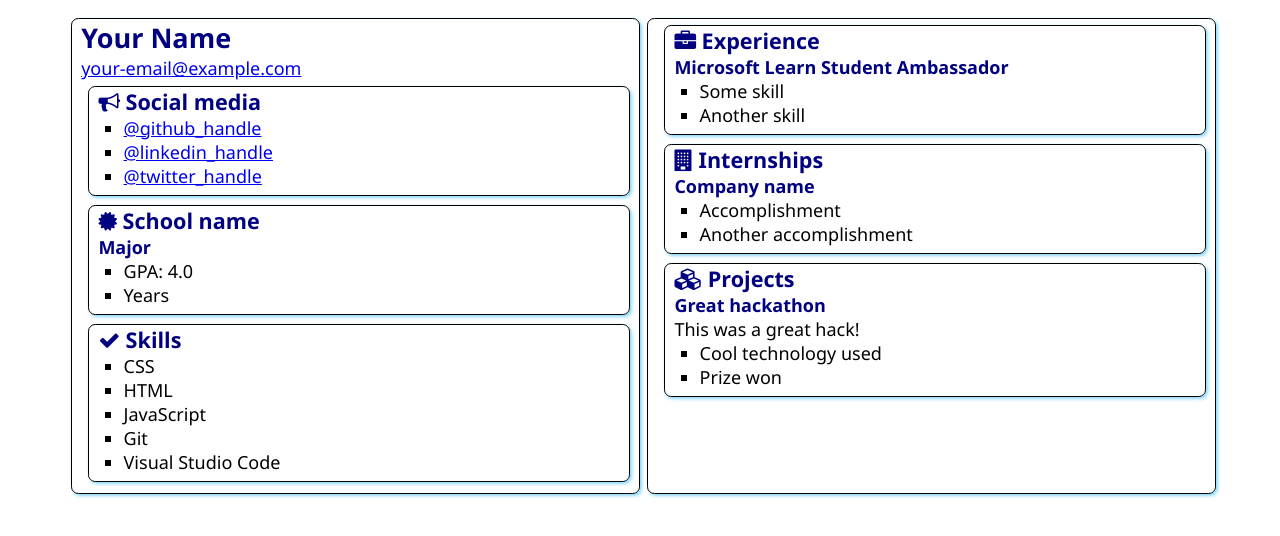
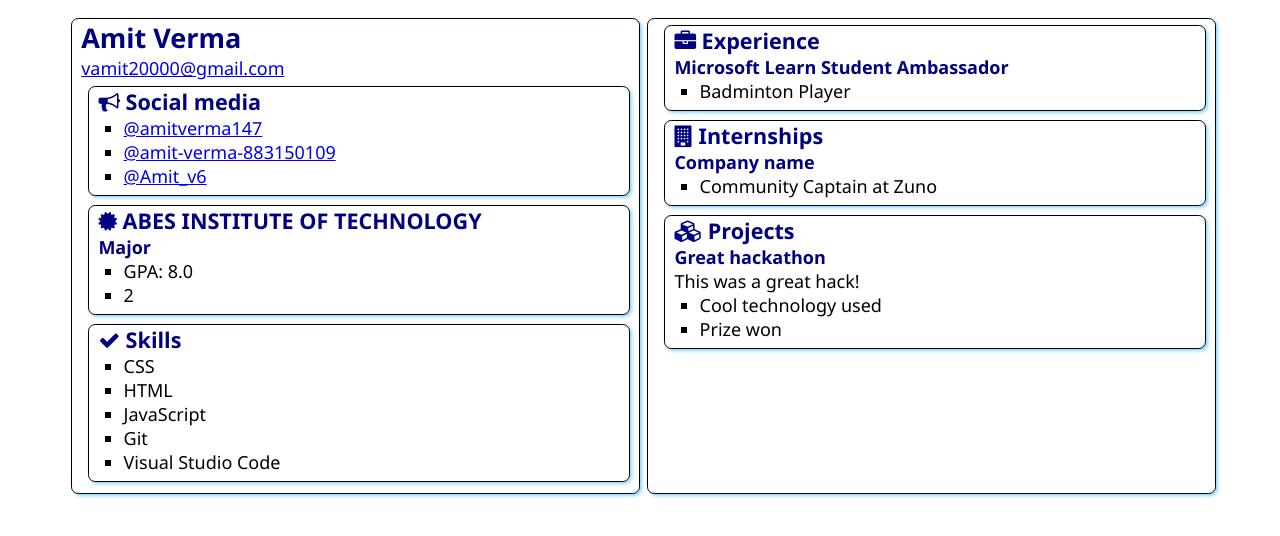
Before and after one commit to amitverma147/SATechnicalOnboarding, a plain HTML site: page src/index.html in a window 1280 px wide. Drawn offline with Linux system fonts and the light colour scheme.

Commit message:
Update index.html

```diff
--- a/src/index.html
+++ b/src/index.html
@@ -12,8 +12,8 @@
 <body>
     <main>
         <article class="box">
-            <h1>Your Name</h1>
-            <div><a href="mailto:your.email@example.com">your-email@example.com</a></div>
+            <h1>Amit Verma</h1>
+            <div><a href="mailto:your.email@example.com">vamit20000@gmail.com</a></div>
 
             <section class="box">
                 <h2>
@@ -21,9 +21,9 @@
                     Social media
                 </h2>
                 <ul>
-                    <li><a href="https://github.com/<handle>">@github_handle</a></li>
-                    <li><a href="https://linkedin.com/in/<handle>">@linkedin_handle</a></li>
-                    <li><a href="https://twitter.com/<handle>">@twitter_handle</a></li>
+                    <li><a href="https://github.com/<handle>">@amitverma147</a></li>
+                    <li><a href="https://linkedin.com/in/<handle>">@amit-verma-883150109</a></li>
+                    <li><a href="https://twitter.com/<handle>">@Amit_v6</a></li>
                 </ul>
             </section>
 
@@ -31,12 +31,12 @@
                 <div class="education">
                     <h2>
                         <i class="fa fa-certificate" aria-hidden="true"></i>
-                        School name
+                        ABES INSTITUTE OF TECHNOLOGY
                     </h2>
                     <h3>Major</h3>
                     <ul>
-                        <li>GPA: 4.0</li>
-                        <li>Years</li>
+                        <li>GPA: 8.0</li>
+                        <li>2</li>
                     </ul>
                 </div>
             </section>
@@ -63,8 +63,8 @@
                 </h2>
                 <h3>Microsoft Learn Student Ambassador</h3>
                 <ul>
-                    <li>Some skill</li>
-                    <li>Another skill</li>
+                    <li>Badminton Player</li>
+
                 </ul>
             </section>
             <section class="box">
@@ -75,8 +75,8 @@
 
                 <h3>Company name</h3>
                 <ul>
-                    <li>Accomplishment</li>
-                    <li>Another accomplishment</li>
+                    <li>Community Captain at Zuno</li>
+
                 </ul>
             </section>
             <section class="box">
```
